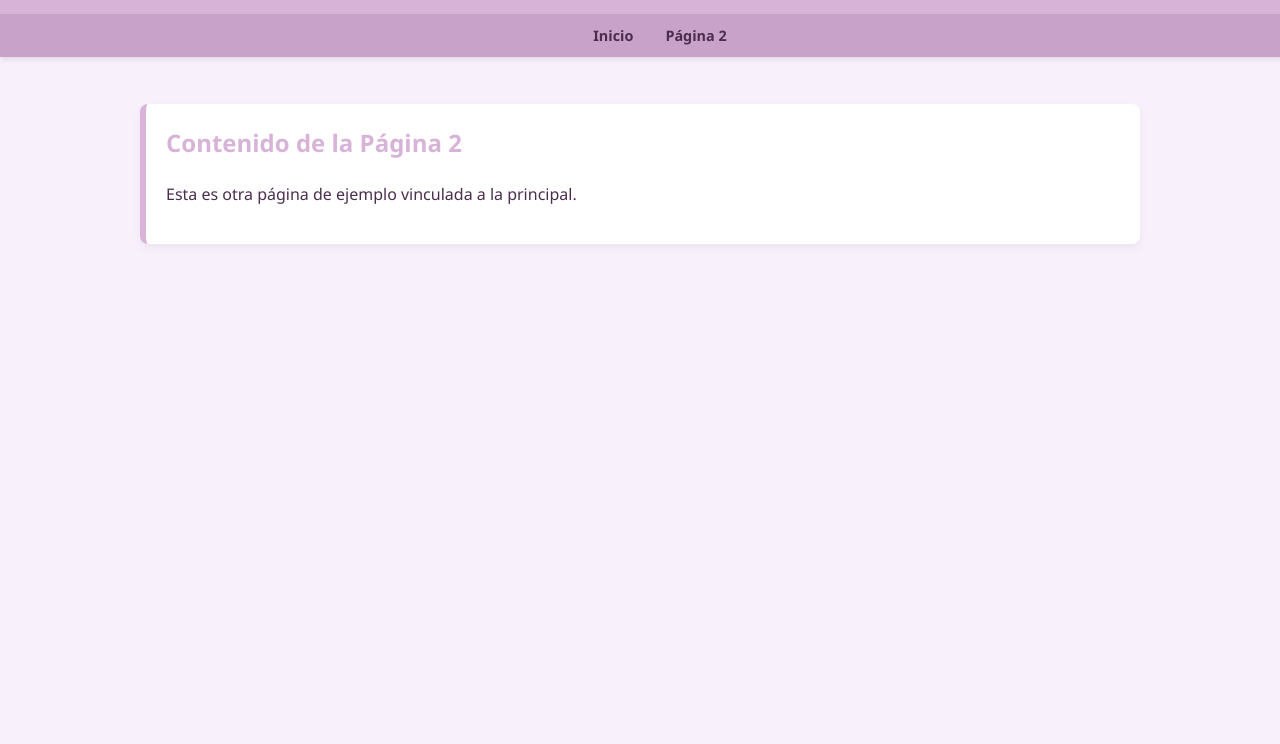
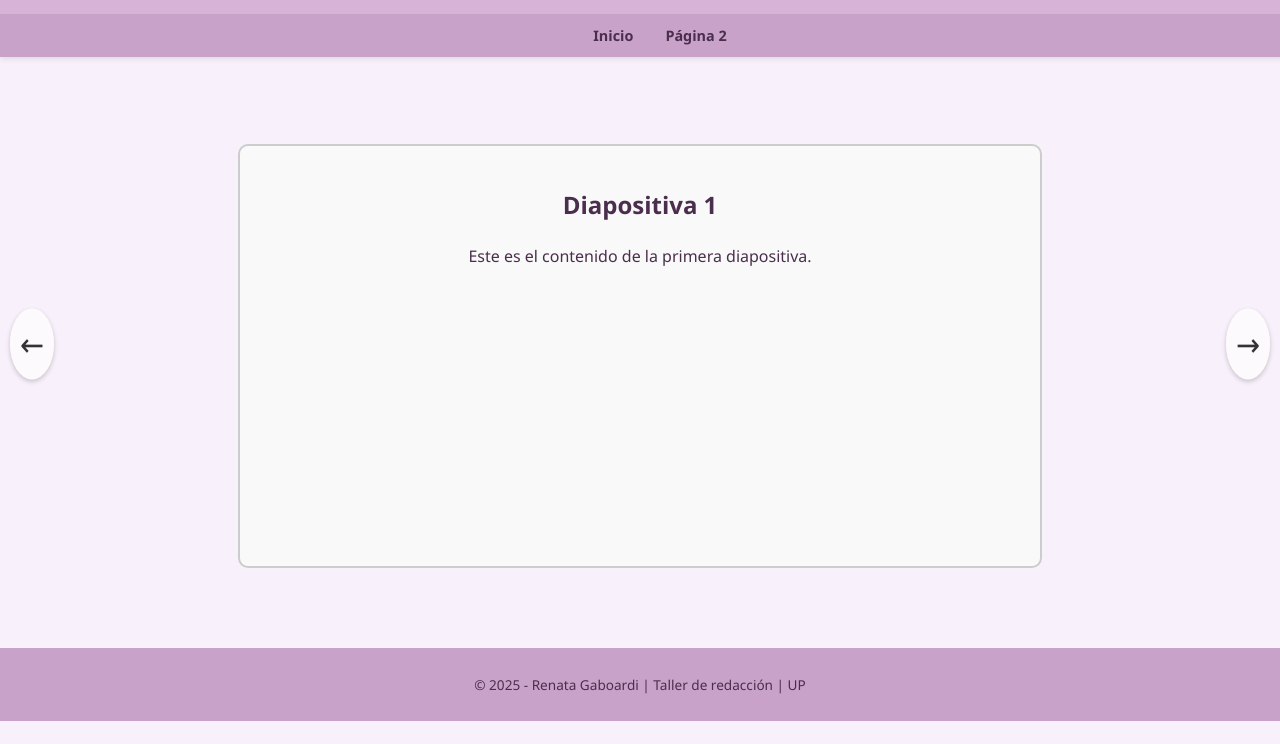
Before and after one commit to renagaboardi/pagina, a plain HTML site: page pagina2.html in a window 1280 px wide. Shown: the part 56-800 px from the top of the page. Drawn offline with Linux system fonts and the light colour scheme.

Commit message:
Add files via upload

```diff
--- a/pagina2.html
+++ b/pagina2.html
@@ -17,11 +17,35 @@
   </header>
 
   <main>
-    <section>
-      <h2>Contenido de la Página 2</h2>
-      <p>Esta es otra página de ejemplo vinculada a la principal.</p>
-    </section>
+    <!-- Contenedor del slider -->
+    <div class="slider">
+      <div class="slide active">
+        <h2>Diapositiva 1</h2>
+        <p>Este es el contenido de la primera diapositiva.</p>
+      </div>
+
+      <div class="slide">
+        <h2>Diapositiva 2</h2>
+        <p>Ahora estás viendo la segunda diapositiva.</p>
+      </div>
+
+      <div class="slide">
+        <h2>Diapositiva 3</h2>
+        <p>Y aquí está la tercera diapositiva.</p>
+      </div>
+    </div>
+
+    <!-- Flechas a los costados del slider -->
+    <a href="#" class="flecha izquierda">&#8592;</a>
+    <a href="#" class="flecha derecha">&#8594;</a>
+
   </main>
 
+  <footer>
+    <p>&copy; 2025 - Renata Gaboardi | Taller de redacción | UP</p>
+  </footer>
+
+  <!-- Script -->
+  <script src="js/slider.js"></script>
 </body>
 </html>
```
